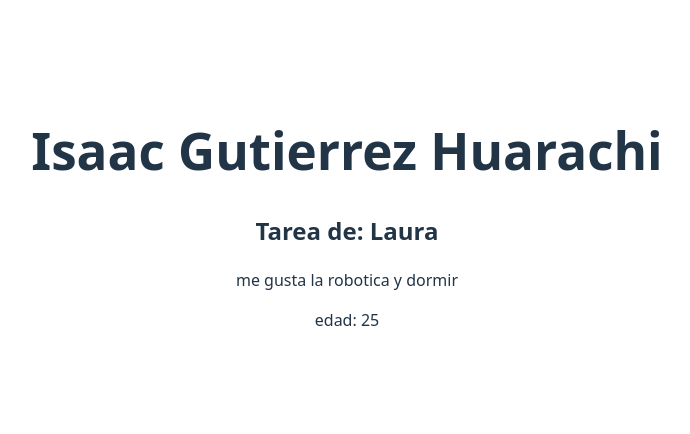
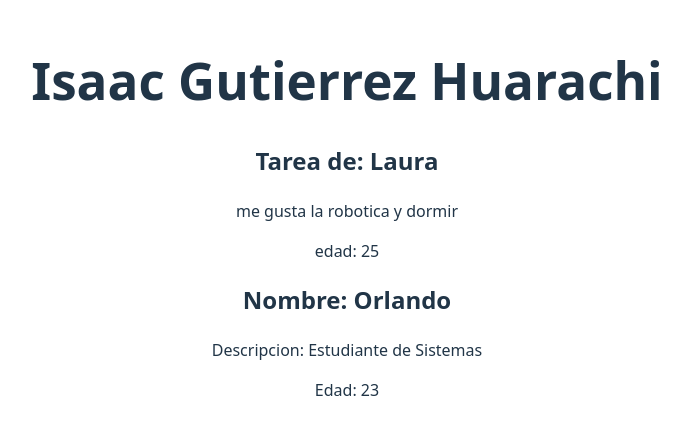
Before and after one commit to Isaac-sys-2023/curso-react-ts, a React (Vite) app: page / in a window 1280 px wide. Shown: the part 182-616 px from the top of the page, without its empty margins (293-983 px from the left). Built offline with nearby package versions, Linux system fonts and the light colour scheme.

Commit message:
feat: Agregando componente PresentacionOAV y usarlo en App.tsx

```diff
--- a/src/App.tsx
+++ b/src/App.tsx
@@ -1,6 +1,8 @@
 import { useState } from 'react'
 import './App.css'
 import Presentacion from './src_laura_ml/Presentacion'
+import PresentacionOAV from './src_orlando_av/PresentacionOAV'
+
 
 
 function App() {
@@ -10,6 +12,7 @@ function App() {
     <>
       <h1>Isaac Gutierrez Huarachi</h1>
       <Presentacion nombre='Laura' descripcion='me gusta la robotica y dormir' edad={25}/>
+      <PresentacionOAV nombre='Orlando' descripcion='Estudiante de Sistemas' edad={23}/>
     </>
 
   )
--- /dev/null
+++ b/src/src_orlando_av/PresentacionOAV.tsx
@@ -0,0 +1,18 @@
+interface PropsOAV{
+    nombre: string,
+    edad: number,
+    descripcion: string,
+}
+
+
+const PresentacionOAV = ({nombre, edad, descripcion}: PropsOAV) => {
+    return (
+        <>
+            <h2>Nombre: {nombre}</h2>
+            <p>Descripcion: {descripcion}</p>
+            <p>Edad: {edad}</p>
+        </>
+    );
+}
+
+export default PresentacionOAV;
```
